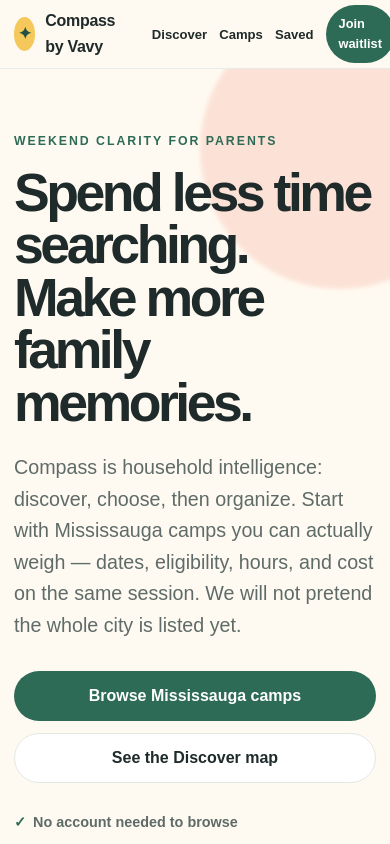
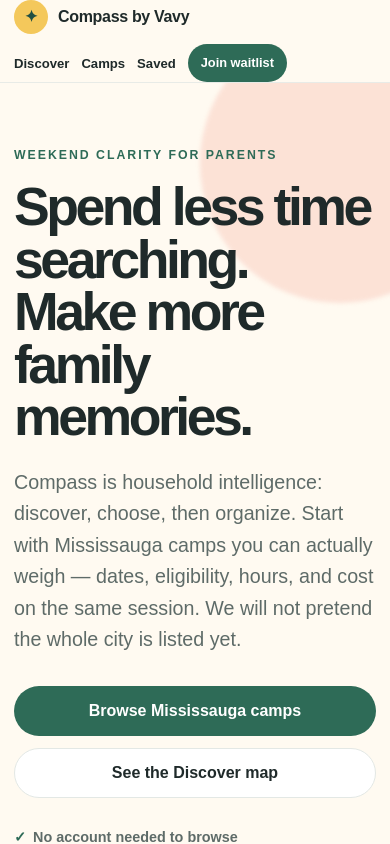
Before and after one commit to compassbyvavy/compassbyvavy-web, a Next.js app: page / in a window 390 px wide. Shown: the top 844 px of the page. Built offline with nearby package versions, Linux system fonts and the light colour scheme.

Commit message:
Allow the site header to wrap on small screens.
Keep Discover, Camps, and Saved visible on mobile without overflowing the waitlist CTA.

Co-authored-by: compassbyvavy <compassbyvavy@users.noreply.github.com>

```diff
--- a/app/globals.css
+++ b/app/globals.css
@@ -642,6 +642,8 @@ a.category-card {
 
   .header-inner {
     min-height: 68px;
+    flex-wrap: wrap;
+    gap: 10px 16px;
   }
 
   .brand {
```
